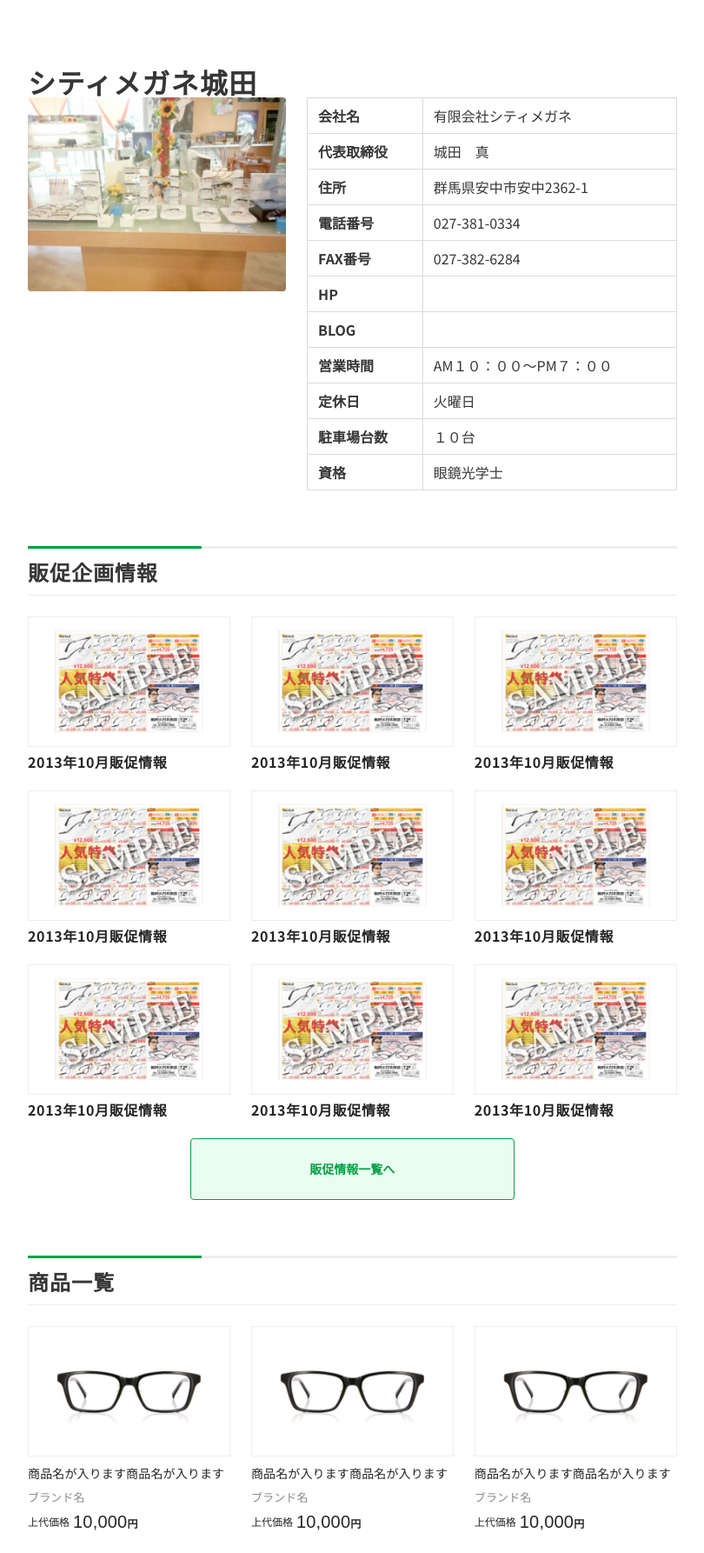
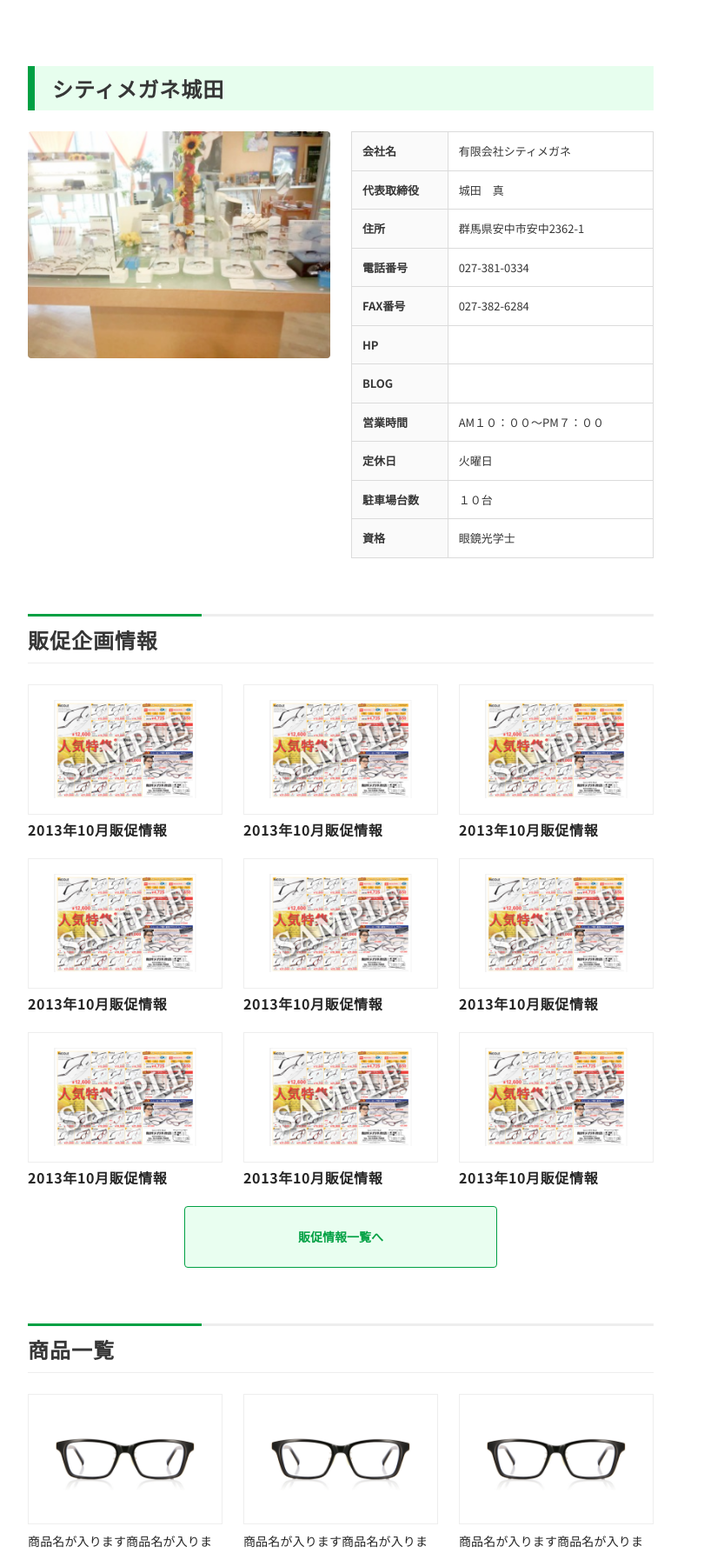
Before and after one commit to oddbary/megane, a PHP site: page /about/company-detail/index.html in a window 1280 px wide. Shown: the part 38-1824 px from the top of the page at 87% size, without its empty margins (32-842 px from the left). Run offline with PHP 8.4, Linux system fonts and the light colour scheme; some libraries are stand-ins or nearby versions; some web fonts are replaced.

Commit message:
company detailページcss完了

```diff
--- a/about/company-detail/index.html
+++ b/about/company-detail/index.html
@@ -29,13 +29,11 @@
                             </ul>
                         </nav>
                     </section>
-                    <div class="column is-8">
+                    <div class="maincolumn column is-9">
                         <section class="company section">
-                            <div class="company-title">
-                                <h1 class="title">シティメガネ城田</h1>
-                            </div>
+                            <h1 class="company-title sub-title2 title">シティメガネ城田</h1>
                             <div class="company-detail columns">
-                                <div class="column is-5">
+                                <div class="column is-half">
                                     <img src="../../img/company-detail-image.png">
                                 </div>
                                 <div class="column">
--- a/css/style.css
+++ b/css/style.css
@@ -286,31 +286,6 @@ p{
 
 /* subpage */
 
-.page-title{
-  text-align: center;
-  padding-top: 54px;
-}
-.page-title h1::after{
-  content: "";
-  display: block;
-  width: 100px;
-  height: 0;
-  border-bottom: 2px dashed #00A043;
-  margin: 20px auto;
-}
-.page-title p{
-  font-size: 14px;
-}
-.breadcrumb-wrap{
-  background: #fafafa;
-  padding: 5px 0;
-}
-.breadcrumb{
-  font-size: 12px;
-}
-.breadcrumb a{
-  color: #aaa;
-}
 .sub-title1{
   width: 100%;
   margin-bottom: 24px;
@@ -343,6 +318,41 @@ p{
   width: 100%;
   height: 0;
   border-bottom: 1px solid #eee;
+}
+.sub-title2{
+  background: hsla(140, 91%, 95%, 1);
+  font-size: 24px;
+  padding-left: 20px;
+  padding-top: 12px;
+  padding-bottom: 12px;
+  border-left: 8px solid #00A043;
+  margin-bottom: 24px;
+}
+
+.page-title{
+  text-align: center;
+  padding-top: 54px;
+}
+.page-title h1::after{
+  content: "";
+  display: block;
+  width: 100px;
+  height: 0;
+  border-bottom: 2px dashed #00A043;
+  margin: 20px auto;
+}
+.page-title p{
+  font-size: 14px;
+}
+.breadcrumb-wrap{
+  background: #fafafa;
+  padding: 5px 0;
+}
+.breadcrumb{
+  font-size: 12px;
+}
+.breadcrumb a{
+  color: #aaa;
 }
 .philosophy-list{
   border: 3px solid #eee;
@@ -415,3 +425,14 @@ p{
 #map-menu-5 .title{
   background: hsla(0, 100%, 85%, 1)
 }
+.table{
+  font-size: 13px;
+  border-color: #eee;
+}
+.table th{
+  background: rgba(250, 250, 250, 1);
+  padding: 12px;
+}
+.table td{
+  padding: 12px;
+}
```
